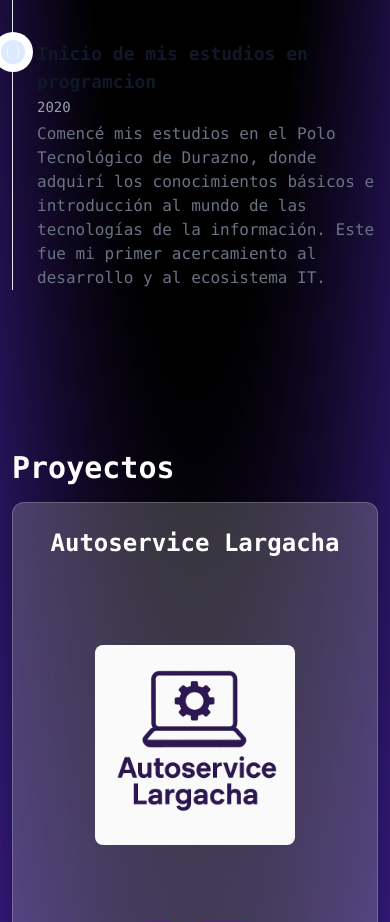
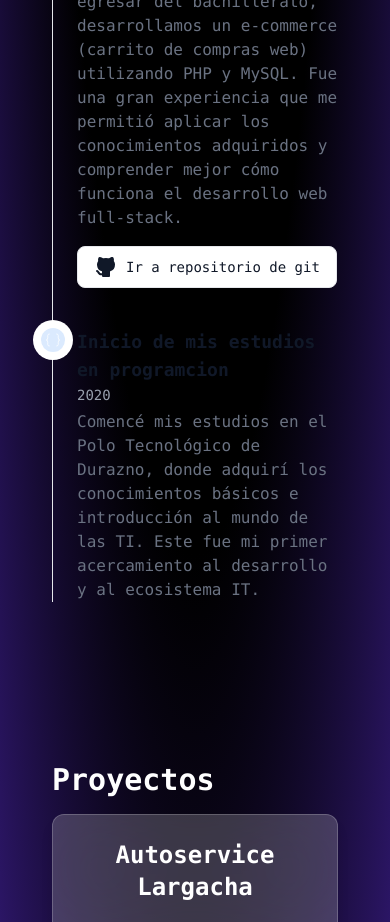
Before and after one commit to Benjamin-Poloni/my-portfolio, a Next.js app: page / in a window 390 px wide. Shown: the part 1940-2862 px from the top of the page. Built offline with nearby package versions, Linux system fonts and the light colour scheme.

Commit message:
Arreglos en la info y en el responsive desing

```diff
--- a/app/data/timelineData.ts
+++ b/app/data/timelineData.ts
@@ -4,7 +4,7 @@ export const timelineData: TimeLine[] = [
   {
     title: "Inicio de mis estudios en programcion ",
     date: "2020",
-    description: "Comencé mis estudios en el Polo Tecnológico de Durazno, donde adquirí los conocimientos básicos e introducción al mundo de las tecnologías de la información. Este fue mi primer acercamiento al desarrollo y al ecosistema IT.",
+    description: "Comencé mis estudios en el Polo Tecnológico de Durazno, donde adquirí los conocimientos básicos e introducción al mundo de las TI. Este fue mi primer acercamiento al desarrollo y al ecosistema IT.",
 
   },
   {
--- a/app/page.tsx
+++ b/app/page.tsx
@@ -6,7 +6,7 @@ import ProyectsCard from "./ui/proyectsCard";
 
 export default function Home() {
   return (
-    <main className="text-white mx-auto py-40 w-full font-mono">
+    <main className="text-white mx-auto p-10 w-full font-mono  md:py-40">
       <h1 className="flex text-3xl gap-x-3 mb-2.5 font-bold">Hola!, soy Benjamin<Link href="https://www.linkedin.com/in/benjamin-poloni" target="_blank" className=" font-normal [background:radial-gradient(125%_125%_at_50%_10%,#000_40%,#63e_100%)] text-white me-2 px-2.5 py-0.5 rounded-2xl justify-center items-center text-xs self-center hover:scale-105 transition-transform">Disponible para trabajar</Link></h1>
       <h2 className="text-xl my-2 text-amber-100">Estudiante de Licencitura en Tecnologias De La Iformacion por UTEC.</h2>
       <section className="my-5">
```
